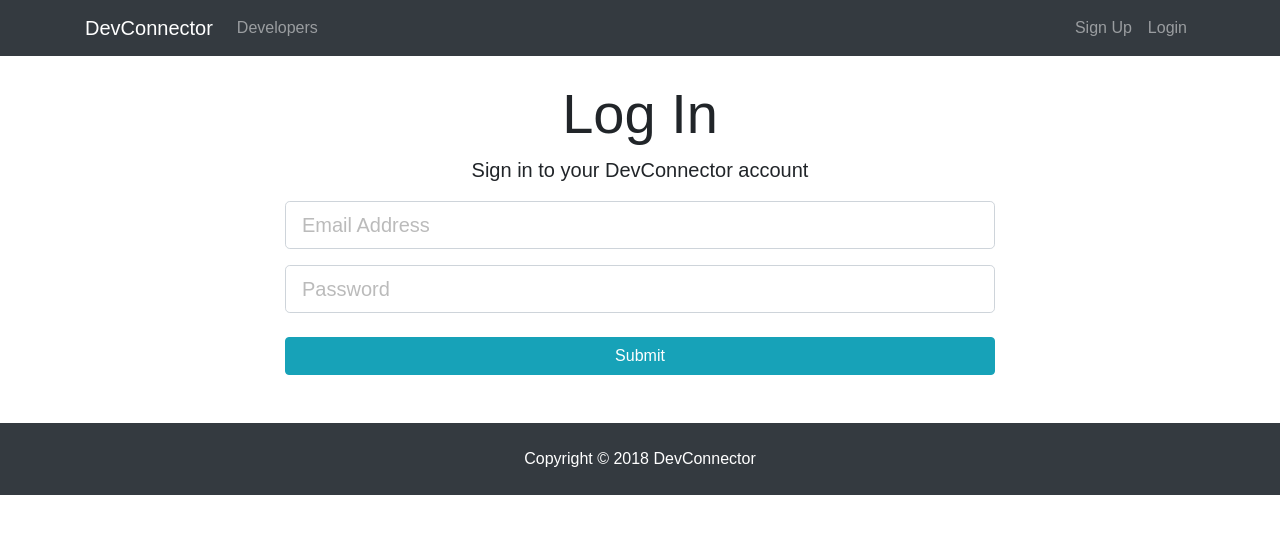
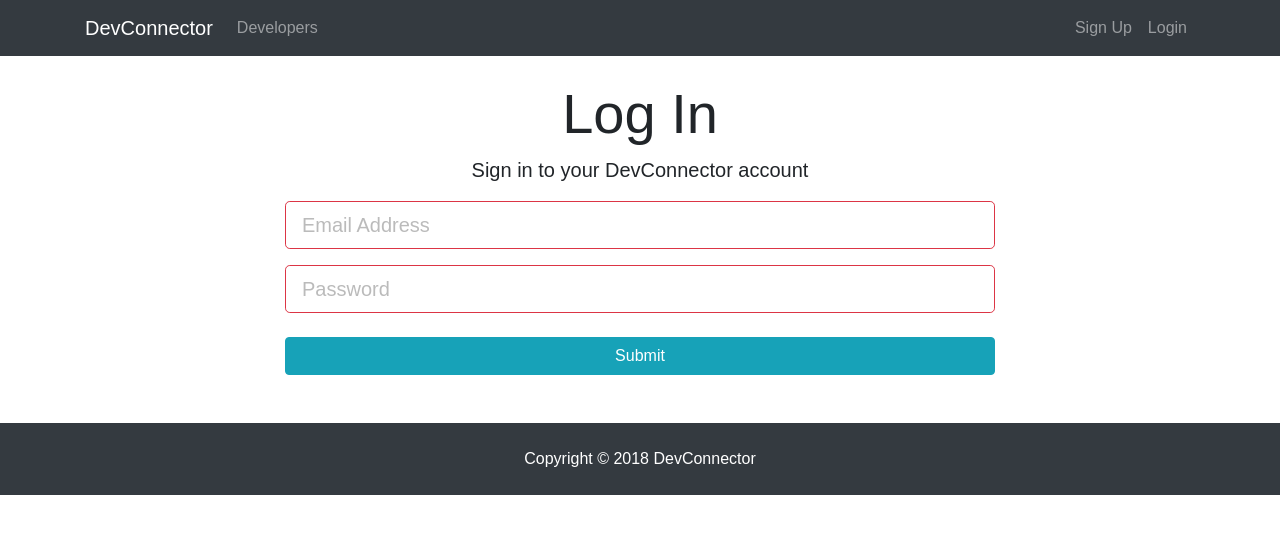
Before and after one commit to elvenvdk/devconnector, a React (Create React App) app in the folder client/: page /login in a window 1280 px wide. Shown: the top 534 px of the page. Built offline with nearby package versions, Linux system fonts and the light colour scheme.

Commit message:
Add common TextFieldGroup and refactor form input fields

```diff
--- a/client/src/components/auth/Login.js
+++ b/client/src/components/auth/Login.js
@@ -4,6 +4,7 @@
 import classnames from "classnames";
 
 import { loginUser } from "../../actions/authActions";
+import TextFieldGroup from "../common/TextFieldGroup";
 
 class Login extends Component {
   constructor(props) {
@@ -55,36 +56,22 @@
                 Sign in to your DevConnector account
               </p>
               <form onSubmit={this.onSubmit}>
-                <div className="form-group">
-                  <input
+                <TextFieldGroup
                   type="email"
-                    className={classnames("form-control form-control-lg", {
-                      "is-invalid": errors.email
-                    })}
+                  error={errors.email}
                   placeholder="Email Address"
                   name="email"
                   value={this.state.email}
                   onChange={this.onChange}
                 />
-                  {errors.email && (
-                    <div className="invalid-feedback">{errors.email}</div>
-                  )}
-                </div>
-                <div className="form-group">
-                  <input
+                <TextFieldGroup
                   type="password"
-                    className={classnames("form-control form-control-lg", {
-                      "is-invalid": errors.password
-                    })}
+                  error={errors.password}
                   placeholder="Password"
                   name="password"
                   value={this.state.password}
                   onChange={this.onChange}
                 />
-                  {errors.password && (
-                    <div className="invalid-feedback">{errors.password}</div>
-                  )}
-                </div>
                 <input type="submit" className="btn btn-info btn-block mt-4" />
               </form>
             </div>
--- /dev/null
+++ b/client/src/components/common/TextFieldGroup.js
@@ -0,0 +1,51 @@
+import React from "react";
+import classnames from "classnames";
+import PropTypes from "prop-types";
+
+const TextFieldGroup = ({
+  name,
+  placeholder,
+  value,
+  label,
+  error,
+  info,
+  type,
+  onChange,
+  disabled
+}) => {
+  return (
+    <div className="form-group">
+      <input
+        type={type}
+        className={classnames("form-control form-control-lg", {
+          "is-invalid": { error }
+        })}
+        placeholder={placeholder}
+        name={name}
+        value={value}
+        onChange={onChange}
+        disabled={disabled}
+      />
+      {info && <small className="form-text text-muted">{info}</small>}
+      {error && <div className="invalid-feedback">{error}</div>}
+    </div>
+  );
+};
+
+TextFieldGroup.propsTypes = {
+  name: PropTypes.string.isRequired,
+  placeholder: PropTypes.string,
+  value: PropTypes.string.isRequired,
+  info: PropTypes.string,
+  error: PropTypes.string,
+  type: PropTypes.string.isRequired,
+  onChange: PropTypes.func.isRequired,
+  disabled: PropTypes.string,
+  name: PropTypes.string.isRequired
+};
+
+TextFieldGroup.defaultProps = {
+  type: "text"
+};
+
+export default TextFieldGroup;
```
Lines whose indentation alone changed are shown as unchanged.
